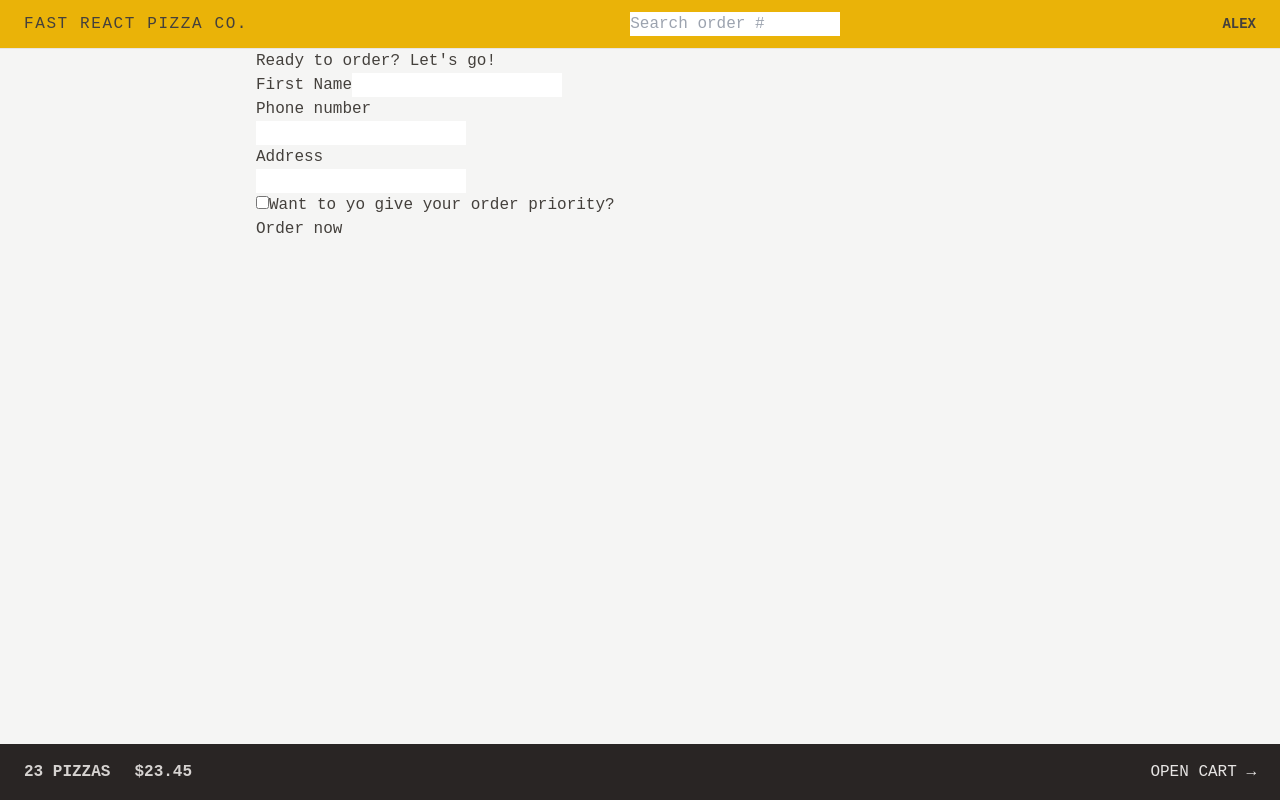
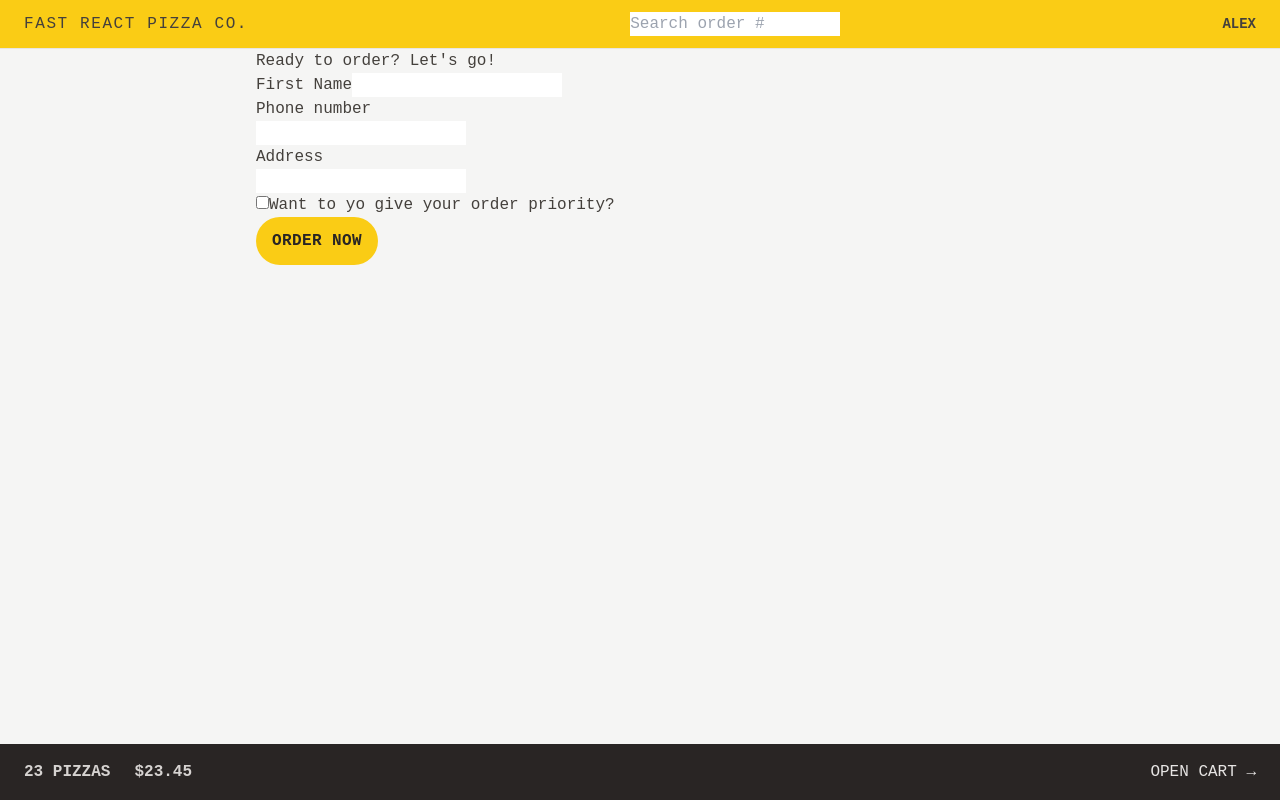
Before and after one commit to aleksandrawozniak965/FastReactPizza, a React (Vite) app: page /order/new in a window 1280 px wide. Built offline with nearby package versions, Linux system fonts and the light colour scheme.

Commit message:
tailwind button styling

```diff
--- a/src/features/cart/Cart.jsx
+++ b/src/features/cart/Cart.jsx
@@ -29,7 +29,7 @@
 
   return (
     <div>
-      <Link to="/menu">&larr; Back to menu</Link>
+      <Link to="/menu" className='text-sm text-blue-500 hover:text-blue-600 hover:underline'>&larr; Back to menu</Link>
 
       <h2>Your cart, %NAME%</h2>
 
--- a/src/features/order/CreateOrder.jsx
+++ b/src/features/order/CreateOrder.jsx
@@ -79,7 +79,7 @@
 
         <div>
           <input type="hidden" name="cart" value={JSON.stringify(cart)} />
-          <button disabled={isSubmitting}>
+          <button disabled={isSubmitting} className="bg-yellow-400 uppercase font-semibold text-stone-800 py-3 px-4 inline-block tracking-wide rounded-full hover:bg-yellow-300 transition-colors duration-300 focus:ring focus:ring-yellow-300 focus:bg-yellow-300 focus:ring-offset-2 focus:outline-none disabled:cursor-not-allowed">
             {isSubmitting ? "Placing order..." : "Order now"}
           </button>
         </div>
@@ -105,9 +105,11 @@
 
   if (Object.keys(errors).length > 0) return errors;
 
-  const newOrder = await createOrder(order);
+  // const newOrder = await createOrder(order);
 
-  return redirect(`/order/${newOrder.id}`);
+  // return redirect(`/order/${newOrder.id}`);
+
+  return null;
 }
 
 export default CreateOrder;
--- a/src/ui/Header.jsx
+++ b/src/ui/Header.jsx
@@ -4,7 +4,7 @@
 
 function Header() {
   return (
-    <header className="flex items-center justify-between px-4 py-3 bg-yellow-500 uppercase border-b border-stone-200 sm:px-6">
+    <header className="flex items-center justify-between px-4 py-3 bg-yellow-400 uppercase border-b border-stone-200 sm:px-6">
       <Link to="/" className="tracking-widest">Fast React Pizza Co.</Link>
 
       <SearchOrder />
```
